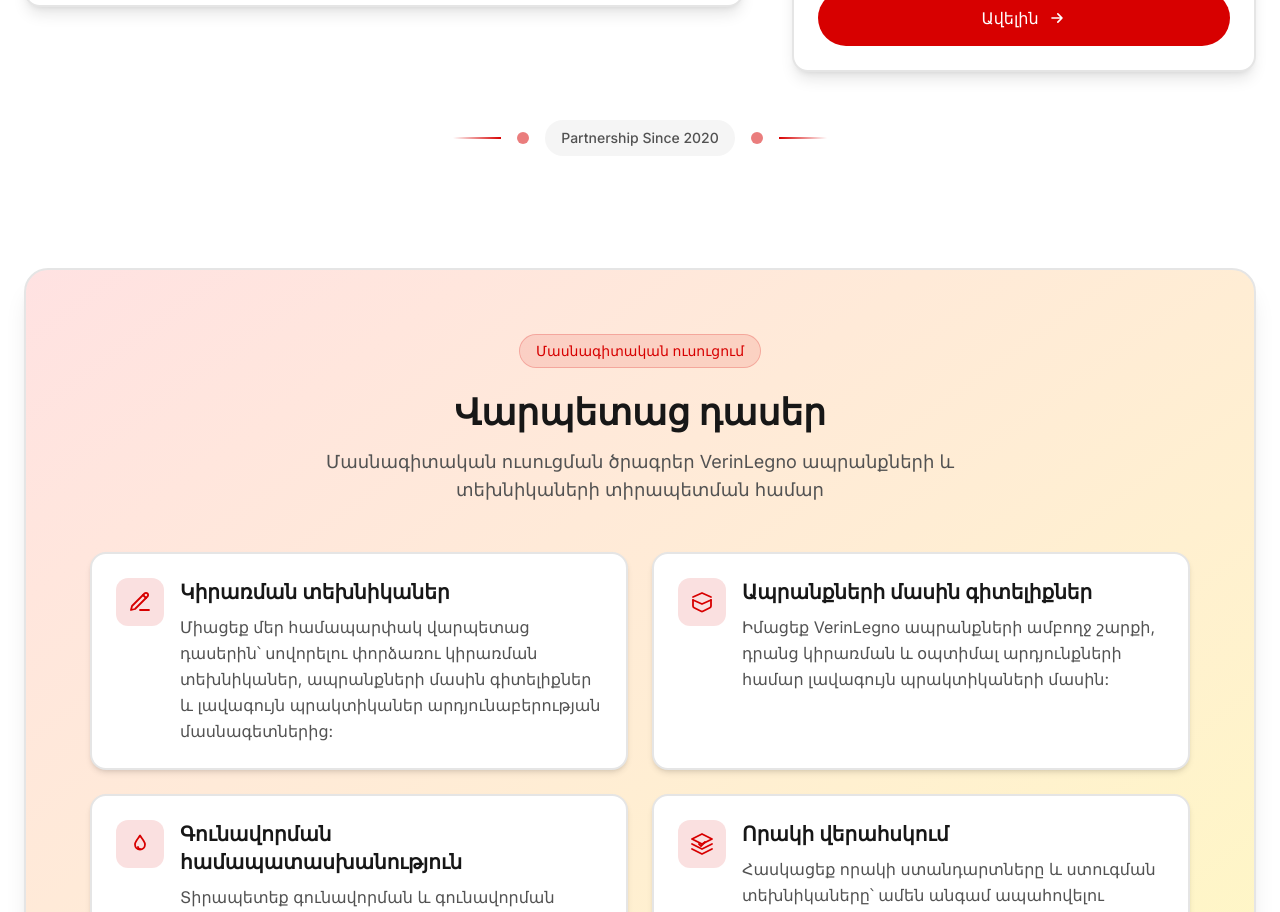
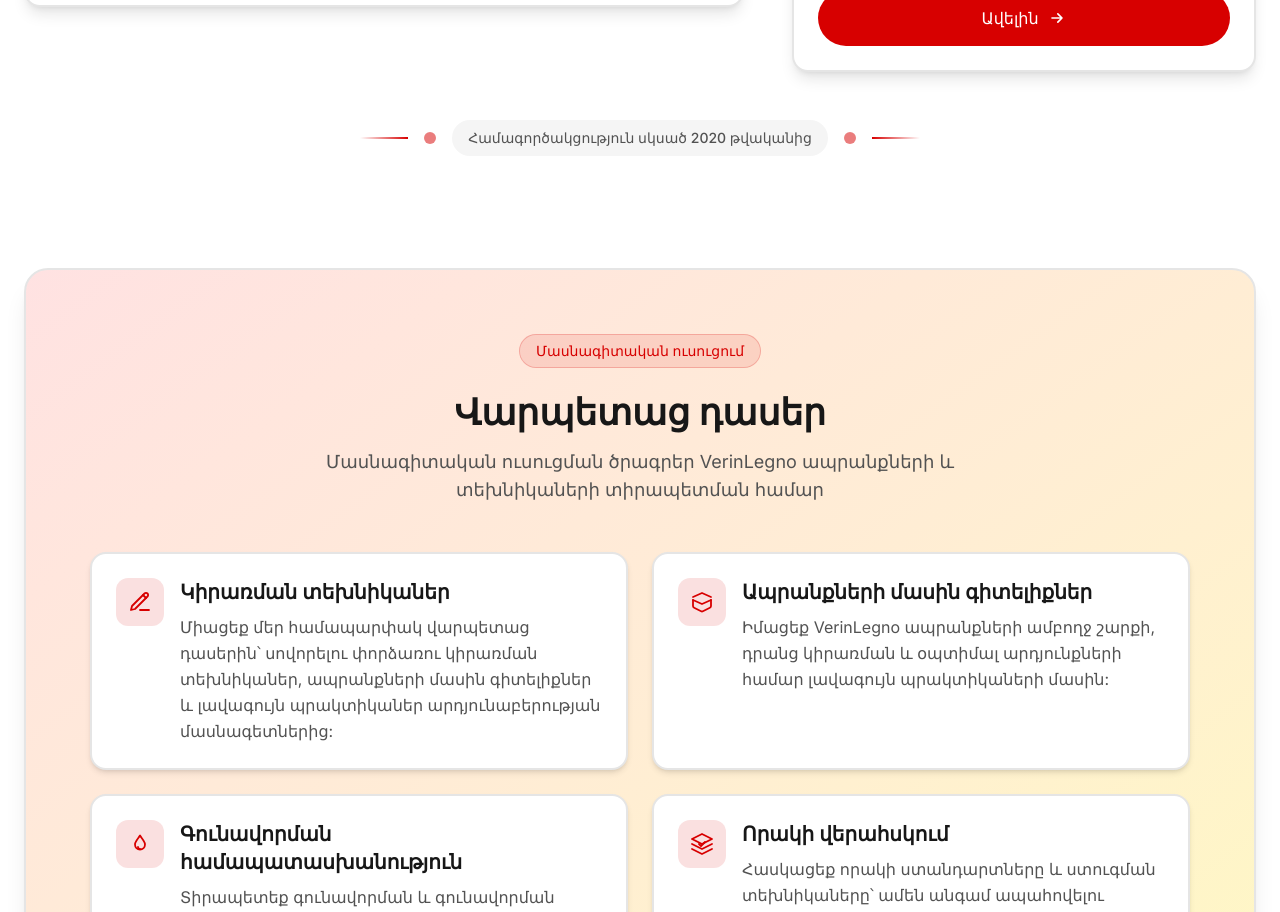
Before and after one commit to levonstepan/VerinLegno.am, a Next.js app: page /arm in a window 1280 px wide. Shown: the part 4240-5152 px from the top of the page. Built offline with nearby package versions, Linux system fonts and the light colour scheme.

Commit message:
Translate Partnership Since 2020 to Armenian

```diff
--- a/app/components/About.tsx
+++ b/app/components/About.tsx
@@ -104,7 +104,7 @@ export function About({
             <div className="w-12 h-0.5 bg-gradient-to-r from-transparent to-[#D70000]" />
             <div className="w-3 h-3 rounded-full bg-[#D70000] animate-pulse" />
             <div className="text-sm font-medium text-neutral-600 px-4 py-2 bg-neutral-100 rounded-full">
-              Partnership Since 2020
+              {locale === "arm" ? "Համագործակցություն սկսած 2020 թվականից" : "Partnership Since 2020"}
             </div>
             <div className="w-3 h-3 rounded-full bg-[#D70000] animate-pulse" />
             <div className="w-12 h-0.5 bg-gradient-to-l from-transparent to-[#D70000]" />
```
